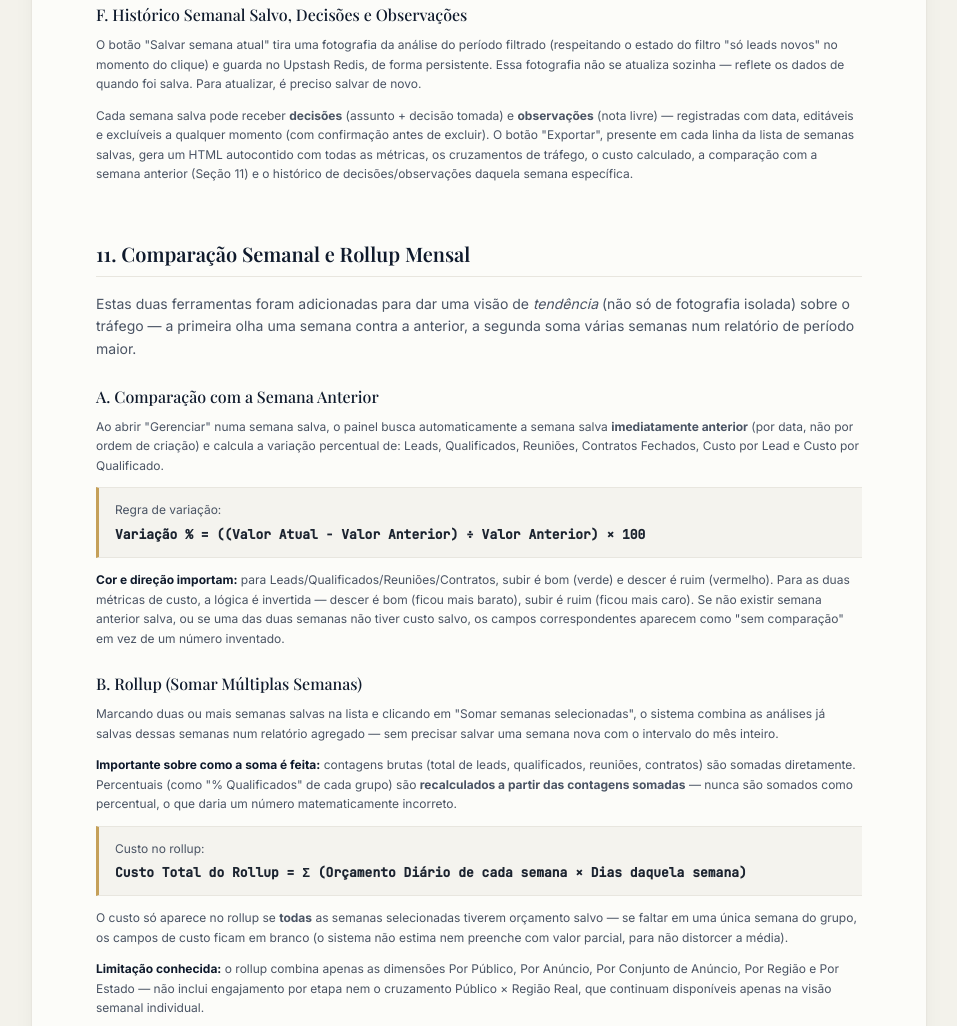
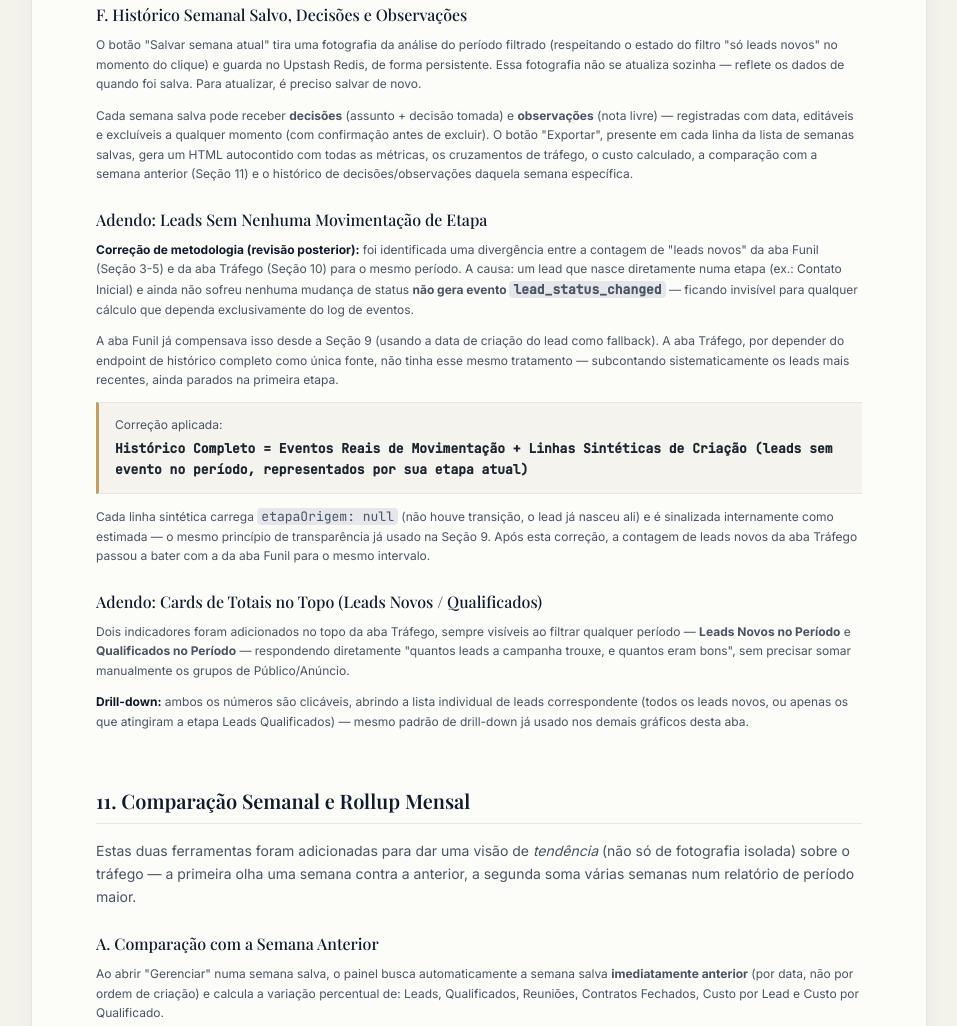
Before and after one commit to diogocoding/dashboardkommo, a plain HTML site: page client/documentacao.html in a window 1280 px wide. Shown: the part 6300-7326 px from the top of the page, without its empty margins (313-1270 px from the left). Drawn offline with nearby package versions, Linux system fonts and the light colour scheme; a web font is replaced by a local one.

Commit message:
Update documentation with lead tracking corrections
Added notes on lead tracking methodology corrections and new indicators for leads in the Traffic tab.

```diff
--- a/client/documentacao.html
+++ b/client/documentacao.html
@@ -526,6 +526,32 @@
           Cada semana salva pode receber <strong>decisões</strong> (assunto + decisão tomada) e <strong>observações</strong> (nota livre) — registradas com data, editáveis e excluíveis a qualquer momento (com confirmação antes de excluir). O botão "Exportar", presente em cada linha da lista de semanas salvas, gera um HTML autocontido com todas as métricas, os cruzamentos de tráfego, o custo calculado, a comparação com a semana anterior (Seção 11) e o histórico de decisões/observações daquela semana específica.
         </p>
       </div>
+      <div class="mb-6">
+        <h3 class="font-serif-title font-medium text-base text-[var(--rm-navy)] mb-2">Adendo: Leads Sem Nenhuma Movimentação de Etapa</h3>
+        <p class="text-xs text-[var(--text-secondary)] leading-relaxed mb-3">
+          <strong class="text-[var(--rm-navy)]">Correção de metodologia (revisão posterior):</strong> foi identificada uma divergência entre a contagem de "leads novos" da aba Funil (Seção 3-5) e da aba Tráfego (Seção 10) para o mesmo período. A causa: um lead que nasce diretamente numa etapa (ex.: Contato Inicial) e ainda não sofreu nenhuma mudança de status <strong>não gera evento <code class="mono bg-gray-200 px-1 rounded">lead_status_changed</code></strong> — ficando invisível para qualquer cálculo que dependa exclusivamente do log de eventos.
+        </p>
+        <p class="text-xs text-[var(--text-secondary)] leading-relaxed mb-3">
+          A aba Funil já compensava isso desde a Seção 9 (usando a data de criação do lead como fallback). A aba Tráfego, por depender do endpoint de histórico completo como única fonte, não tinha esse mesmo tratamento — subcontando sistematicamente os leads mais recentes, ainda parados na primeira etapa.
+        </p>
+        <div class="formula-box px-4 py-3 text-xs leading-relaxed">
+          <span class="text-[var(--text-secondary)] block mb-1">Correção aplicada:</span>
+          <span class="formula font-bold">Histórico Completo = Eventos Reais de Movimentação + Linhas Sintéticas de Criação (leads sem evento no período, representados por sua etapa atual)</span>
+        </div>
+        <p class="text-xs text-[var(--text-secondary)] leading-relaxed mt-3">
+          Cada linha sintética carrega <code class="mono bg-gray-200 px-1 rounded">etapaOrigem: null</code> (não houve transição, o lead já nasceu ali) e é sinalizada internamente como estimada — o mesmo princípio de transparência já usado na Seção 9. Após esta correção, a contagem de leads novos da aba Tráfego passou a bater com a da aba Funil para o mesmo intervalo.
+        </p>
+      </div>
+
+      <div class="mb-6">
+        <h3 class="font-serif-title font-medium text-base text-[var(--rm-navy)] mb-2">Adendo: Cards de Totais no Topo (Leads Novos / Qualificados)</h3>
+        <p class="text-xs text-[var(--text-secondary)] leading-relaxed mb-3">
+          Dois indicadores foram adicionados no topo da aba Tráfego, sempre visíveis ao filtrar qualquer período — <strong>Leads Novos no Período</strong> e <strong>Qualificados no Período</strong> — respondendo diretamente "quantos leads a campanha trouxe, e quantos eram bons", sem precisar somar manualmente os grupos de Público/Anúncio.
+        </p>
+        <p class="text-xs text-[var(--text-secondary)] leading-relaxed">
+          <strong class="text-[var(--rm-navy)]">Drill-down:</strong> ambos os números são clicáveis, abrindo a lista individual de leads correspondente (todos os leads novos, ou apenas os que atingiram a etapa Leads Qualificados) — mesmo padrão de drill-down já usado nos demais gráficos desta aba.
+        </p>
+      </div>
 
     </section>
 
@@ -577,8 +603,7 @@
       <div>
         <p class="font-mono font-medium">DOCUMENTO ASSINADO VIA BACKEND ANALÍTICO</p>
         <p class="mt-0.5">Hub Comercial BI · Tecnologia de Dados RM Advogados</p>
-        <p class="mt-0.5 text-[10px]">Última revisão: inclusão da Seção 9 (Chegada em Contato Inicial no Export de Histórico)</p>
-        <p class="mt-2 text-[10px]">Concebido, desenvolvido e mantido por <strong class="text-[var(--rm-navy)]">Diogo Nascimento</strong> (SDR) — <a href="mailto:diogocoding@gmail.com" class="text-[var(--rm-gold)] hover:underline">diogocoding@gmail.com</a> · <a href="https://github.com/diogocoding" target="_blank" rel="noopener" class="text-[var(--rm-gold)] hover:underline">github.com/diogocoding</a></p>
+<p class="mt-0.5 text-[10px]">Última revisão: correção de contagem de leads sem movimentação (aba Tráfego) e drill-down nos totais de topo</p>        <p class="mt-2 text-[10px]">Concebido, desenvolvido e mantido por <strong class="text-[var(--rm-navy)]">Diogo Nascimento</strong> (SDR) — <a href="mailto:diogocoding@gmail.com" class="text-[var(--rm-gold)] hover:underline">diogocoding@gmail.com</a> · <a href="https://github.com/diogocoding" target="_blank" rel="noopener" class="text-[var(--rm-gold)] hover:underline">github.com/diogocoding</a></p>
       </div>
       <div class="mt-4 md:mt-0 italic font-mono text-[var(--rm-gold)]">
         Status: Homologado & Confiável
```
